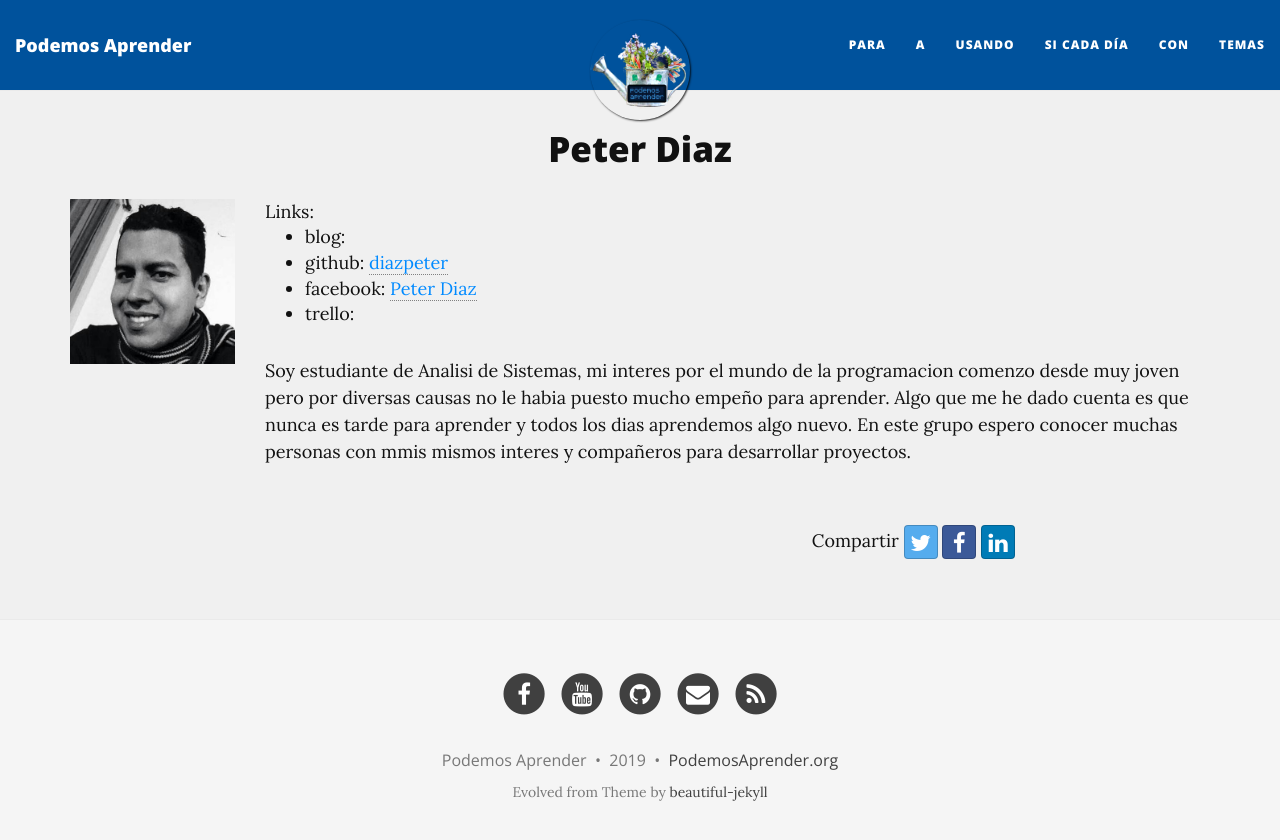
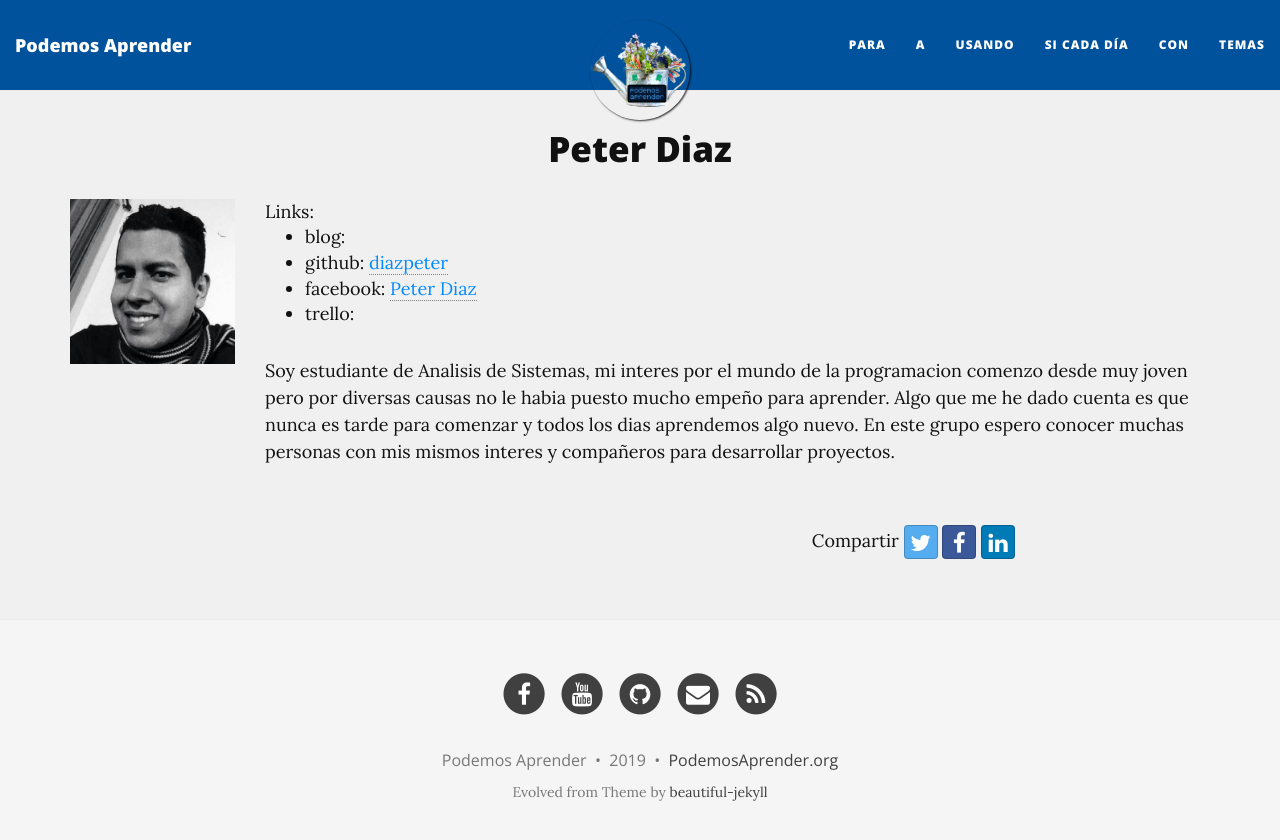
Before and after one commit to podemosaprender/podemosaprender.github.io, a Jekyll site: the page built from _personas/peterdiaz.md, in a window 1280 px wide. Shown: the top 840 px of the page. Built offline with Jekyll 4.4.1, drawn with Linux system fonts in a browser that asks for light colours; nearby versions of some CDN libraries.

Commit message:
Correcion de errores en la biografia

```diff
--- a/_personas/peterdiaz.md
+++ b/_personas/peterdiaz.md
@@ -7,4 +7,4 @@ trello:
 soy-de: Venezuela (Actualmente residiendo en Buenos Aires CABA)
 ---
 
-Soy estudiante de Analisi de Sistemas, mi interes por el mundo de la programacion comenzo desde muy joven pero por diversas causas no le habia puesto mucho empeño para aprender. Algo que me he dado cuenta es que nunca es tarde para aprender y todos los dias aprendemos algo nuevo. En este grupo espero conocer muchas personas con mmis mismos interes y compañeros para desarrollar proyectos.
+Soy estudiante de Analisis de Sistemas, mi interes por el mundo de la programacion comenzo desde muy joven pero por diversas causas no le habia puesto mucho empeño para aprender. Algo que me he dado cuenta es que nunca es tarde para comenzar y todos los dias aprendemos algo nuevo. En este grupo espero conocer muchas personas con mis mismos interes y compañeros para desarrollar proyectos.
```
